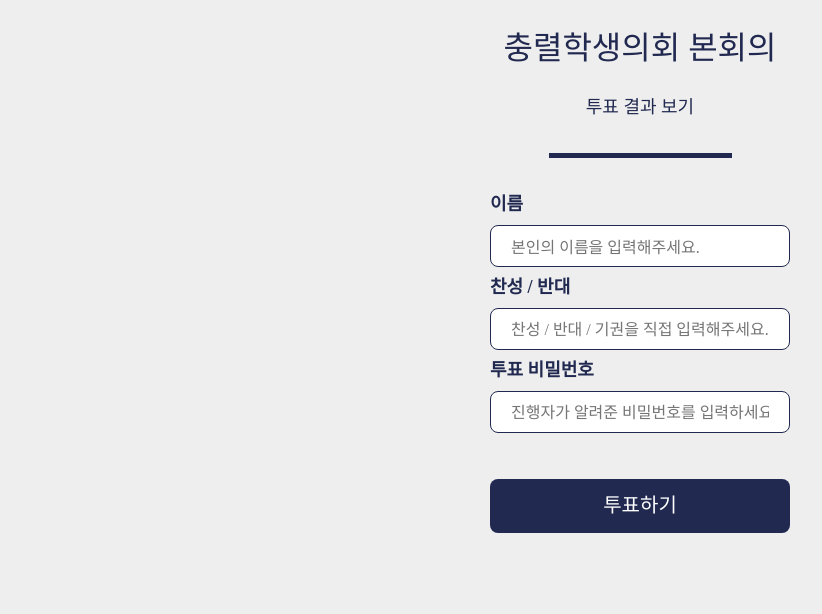
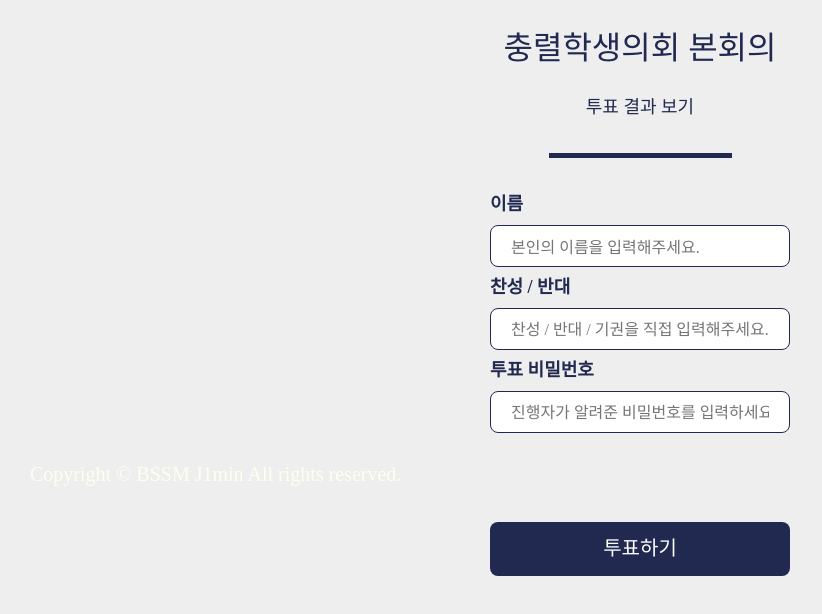
Before and after one commit to J1min/ChungRyeol-Student-Council, a Next.js app: page / in a window 1280 px wide. Shown: the top 614 px of the page, without its empty margins (0-822 px from the left). Built offline with nearby package versions, Linux system fonts and the light colour scheme; a web font is replaced by a local one.

Commit message:
ADD :: 푸터 추가

```diff
--- a/pages/index.tsx
+++ b/pages/index.tsx
@@ -105,6 +105,7 @@ const Form: NextPage = () => {
           />
         </S.FormElement>
       </S.FormContainer>
+      <p>Copyright © BSSM J1min All rights reserved.</p>
     </>
   );
 };
```
